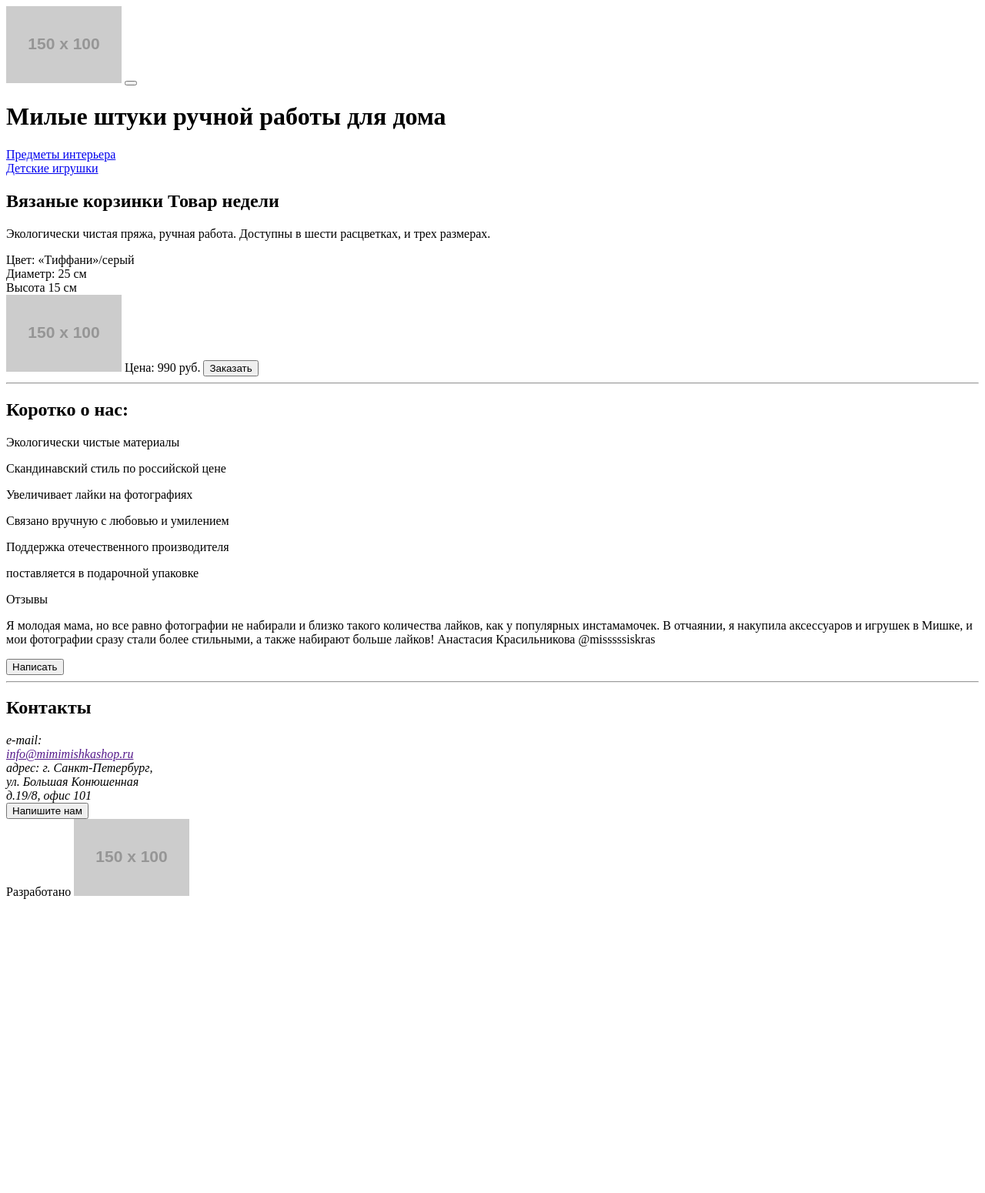
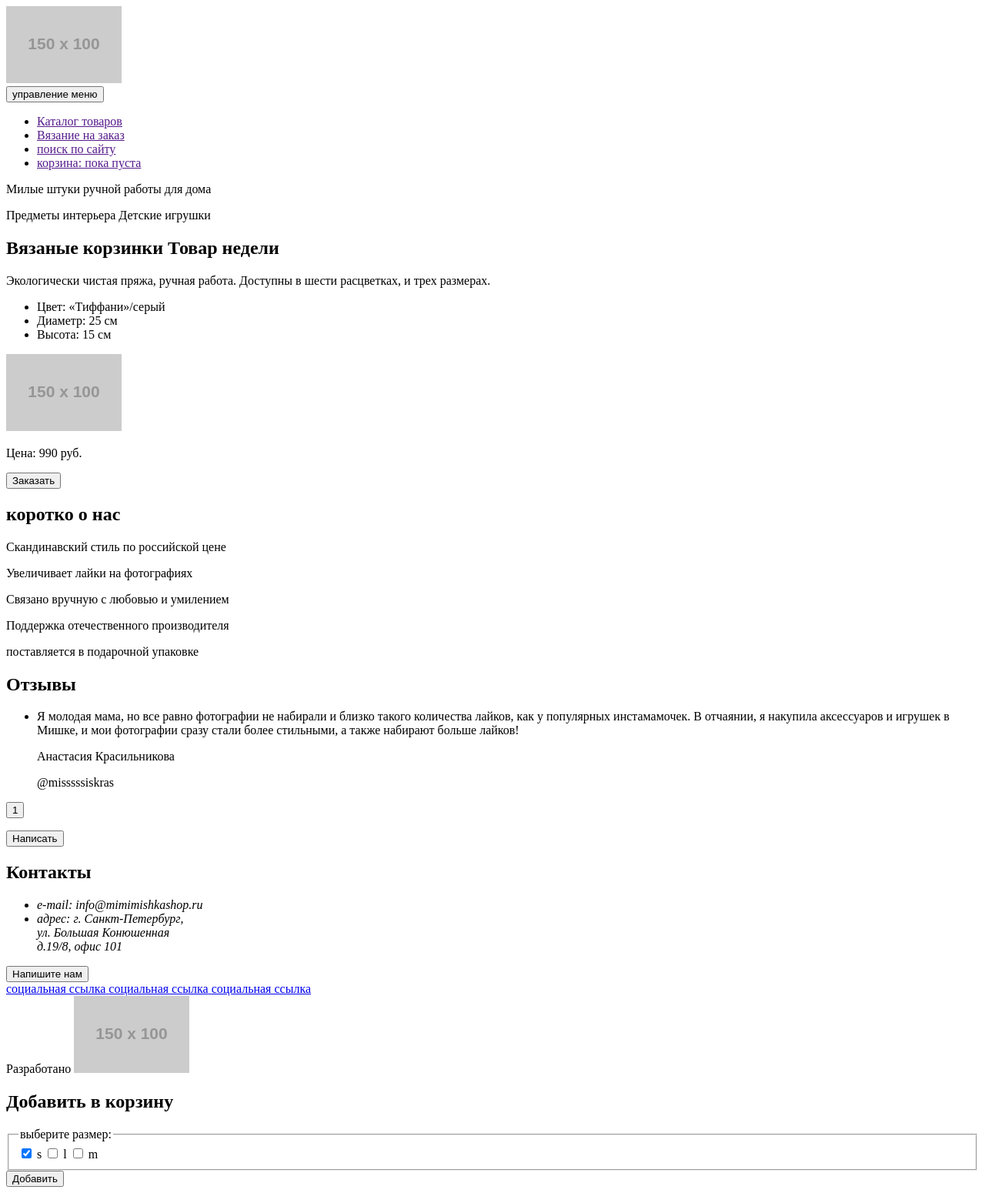
Before and after one commit to uzinok/198751-mishka, a website: page source/index.html in a window 1280 px wide. Shown: the whole page at 77% size. Before the commit the page ends 1176 px from the top, so only its background shows below. Drawn offline with Linux system fonts and the light colour scheme; placeholder pictures from the web are drawn by us.

Commit message:
html верстка предварительно готова

```diff
--- a/source/index.html
+++ b/source/index.html
@@ -3,92 +3,94 @@
 
 <head>
   <meta charset="utf-8">
-  <title>HTML Academy: Мишка</title>
+  <title>HTML Academy: index</title>
 </head>
 
 <body>
-
-  <!-- HEADER -->
-  <header class="header">
-
+  <header class="page-header">
     <div class="container">
-
-      <div class="header__top-menu top-menu">
-        <img src="http://placehold.it/150x100" alt="" class="top-menu__logo-img">
-        <button class="top-menu__button button-menu"></button>
+      <a href="#" class="page-header__logo-link">
+        <img src="http://placehold.it/150x100" alt="logo" class="page-header__logo-image">
+      </a>
+      <nav class="main-nav">
+        <button class="main-nav__toggle">
+          <span class="visually-hidden">управление меню</span>
+        </button>
+        <ul class="main-nav__list">
+          <li class="main-nav__item">
+            <a href="" class="main-nav__link">Каталог товаров</a>
+          </li>
+          <li class="main-nav__item">
+            <a href="" class="main-nav__link">Вязание на заказ</a>
+          </li>
+          <li class="main-nav__item">
+            <a href="" class="main-nav__link">
+              <!-- svg -->
+              поиск по сайту
+            </a>
+          </li>
+          <li class="main-nav__item"><a href="" class="main-nav__link">
+            <!-- svg -->
+            корзина: пока пуста
+          </a></li>
+          <ul />
+      </nav>
+      <p class="page-header__title page-header__title--promo">Милые штуки ручной работы для дома</p>
     </div>
 
-      <h1 class="header__title">Милые штуки ручной работы для дома</h1>
-
-    </div>
-
-    <div class="header__promo promo">
-
-      <div class="promo__action">
-
-        <a href="#" class="promo__action-link">
-          <span class="promo__action-text">Предметы интерьера</span>
-          <div class="promo__action-img">
-            <!-- SVG -->
-          </div>
+    <div class="page-header__promo-action promo-action">
+      <a class="promo-action__link">
+        <span class="promo-action__text">Предметы интерьера</span>
+        <span class="promo-action_img">
+          <!-- svg -->
+        </span>
       </a>
-
-        <a href="#" class="promo__action-link">
-          <span class="promo__action-text">Детские игрушки</span>
-          <div class="promo__action-img">
-            <!-- SVG -->
-          </div>
+      <a class="promo-action__link">
+        <span class="promo-action__text">Детские игрушки</span>
+        <span class="promo-action_img">
+          <!-- svg -->
+        </span>
       </a>
-
-      </div>
-
     </div>
   </header>
-  <!-- HEADER -->
-  <main>
 
+  <div class="page-main">
 
-    <!-- CATALOG -->
-    <div class="catalog">
+    <section class="catalog">
       <div class="container">
-
-        <div class="featured">
-          <h2 class="title">
+        <h2 class="catalog__block-title block-title">
           Вязаные корзинки
-            <span class="title__color title__color-green">Товар недели</span>
+          <span class="block-title__sub-title">Товар недели</span>
         </h2>
-          <p class="info">Экологически чистая пряжа, ручная работа. Доступны в шести расцветках, и трех размерах.</p>
-          <div class="description">
-            <span class="description__argument">Цвет:</span>
-            <span class="description__data">&laquo;Тиффани&raquo;/серый</span>
-          </div>
-          <div class="description">
-            <span class="description__argument">Диаметр:</span>
-            <span class="description__data">25 см</span>
-          </div>
-          <div class="description">
-            <span class="description__argument">Высота</span>
-            <span class="description__data">15 см</span>
-          </div>
-          <img src="http://placehold.it/150x100" alt="" class="featured__img">
-          <span class="price">Цена: 990 руб.</span>
+        <p class="catalog__text">
+          Экологически чистая пряжа, ручная работа. Доступны в шести расцветках, и трех размерах.
+        </p>
+        <ul class="catalog__description-list">
+          <li class="catalog__description-item">
+            <span class="catalog__description-argument">Цвет:</span>
+            <span class="catalog__description-data">&laquo;Тиффани&raquo;/серый</span>
+          </li>
+          <li class="catalog__description-item">
+            <span class="catalog__description-argument">Диаметр:</span>
+            <span class="catalog__description-data">25 см</span>
+          </li>
+          <li class="catalog__description-item">
+            <span class="catalog__description-argument">Высота:</span>
+            <span class="catalog__description-data">15 см</span>
+          </li>
+        </ul>
+        <img src="http://placehold.it/150x100" alt="" class="catalog__img-prod">
+        <p class="catalog__price">Цена: 990 руб.</p>
         <button class="button">Заказать</button>
       </div>
+    </section>
 
-      </div>
-    </div>
-    <!-- CATALOG -->
-    <hr class="wave" />
-    <!-- ABOUT -->
-    <div class="about">
+    <section class="about">
       <div class="container">
-        <h2 class="title">Коротко о нас:</h2>
-        <div class="about__item">
-          <div class="about__item_img">
-            <!-- svg -->
-          </div>
-          <p class="about__item_text">Экологически чистые материалы</p>
-        </div>
+        <h2 class="about__block-title block-title">
+          коротко о нас
+        </h2>
+
         <div class="about__item">
           <div class="about__item_img">
             <!-- svg -->
@@ -120,60 +122,70 @@
           <p class="about__item_text">поставляется в подарочной упаковке</p>
         </div>
       </div>
-    </div>
-    <!-- ABOUT -->
-    <!-- COMMENTS -->
-    <div class="comments">
+    </section>
+
+    <section class="reviews slider">
       <div class="container">
-        <div class="title">Отзывы</div>
-        <div class="comments-block slider">
-          <div class="comments__item slider__item">
-            <p class="info">Я молодая мама, но все равно фотографии не набирали и близко такого количества лайков, как у популярных инстамамочек. В отчаянии, я накупила аксессуаров и игрушек в Мишке, и мои фотографии сразу стали более стильными, а
-              также
-              набирают больше лайков!
-              <span class="info__name">Анастасия Красильникова</span>
-              <span class="info__inst">@misssssiskras</span>
+        <h2 class="reviews__block-title block-title">
+          Отзывы
+        </h2>
+        <div class="">
+          <ul class="reviews__list slider__list">
+            <li class="reviews__item slider__item">
+              <p class="reviews__text">
+                Я молодая мама, но все равно фотографии не набирали и близко такого количества лайков, как у популярных инстамамочек. В отчаянии, я накупила аксессуаров и игрушек в Мишке, и мои фотографии сразу стали более стильными, а также
+                набирают
+                больше лайков!
               </p>
-          </div>
-          <div class="slider-nav">
-            <div class="slider-nav__direction direction direction_up"></div>
-            <div class="slider-nav__direction direction direction_down"></div>
-          </div>
+              <p class="reviews__autor-name">Анастасия Красильникова</p>
+              <p class="reviews__autor-inst">@misssssiskras</p>
+            </li>
+
+          </ul>
+          <p class="reviews__toggles slider__toggles">
+            <button class="slider__toggle">1</button>
+          </p>
         </div>
         <button class="button">Написать</button>
       </div>
-    </div>
-    <!-- COMMENTS -->
-    <hr class="wave" />
-    <!-- CONTACT -->
-    <div class="contact">
+    </section>
+
+    <section class="contact">
       <div class="container">
-        <h2 class="contact__title">Контакты</h2>
-        <address class="description">
-          <div class="description__argument">e-mail:</div>
-          <div class="description__data"><a href="">info@mimimishkashop.ru</a></div>
-        </address>
-        <address class="description">
-          <span class="description__argument">адрес:</span>
-          <span class="description__data">г. Санкт-Петербург,<br />ул. Большая Конюшенная<br />д.19/8, офис 101</span>
+        <h2 class="contact__block-title block-title">Контакты</h2>
+        <address class="contact__address">
+          <ul class="contact__list">
+            <li class="contact__item">
+              <span class="contact__argument">e-mail:</span>
+              <span class="contact__data">info@mimimishkashop.ru</span>
+            </li>
+            <li class="contact__item">
+              <span class="contact__argument">адрес:</span>
+              <span class="contact__data">г. Санкт-Петербург,<br />ул. Большая Конюшенная<br />д.19/8, офис 101</span>
+            </li>
+          </ul>
         </address>
       </div>
-      <div class="yandex-map"></div>
+      <div class="contact__yandex-map"></div>
       <button class="button">Напишите нам</button>
+    </section>
+
   </div>
-    <!-- CONTACT -->
-  </main>
+
     <footer class="footer">
       <div class="container">
         <div class="footer-social social">
           <a href="#" class="social__link">
             <!-- svg -->
+            <span class="visually-hidden">социальная ссылка</span>
           </a>
           <a href="#" class="social__link">
             <!-- svg -->
+            <span class="visually-hidden">социальная ссылка</span>
           </a>
           <a href="#" class="social__link">
             <!-- svg -->
+            <span class="visually-hidden">социальная ссылка</span>
           </a>
         </div>
         <a class="footer-developer">
@@ -182,6 +194,28 @@
         </a>
       </div>
     </footer>
+
+    <!-- MODAL WINDOW -->
+    <div class="popup">
+      <div class="container">
+        <h2 class="popup__block-title block-title">Добавить в корзину</h2>
+        <form action="" class="popup__block-form-toggle">
+          <fieldset class="popup__fieldset">
+            <legend class="popup__sub-title">выберите размер:</legend>
+
+            <input type="checkbox" class="popup__checkbox" name="checkbox" checked>
+            <label class="popup__label-checkbox">s</label>
+            <input type="checkbox" class="popup__checkbox" name="checkbox">
+            <label class="popup__label-checkbox">l</label>
+            <input type="checkbox" class="popup__checkbox" name="checkbox">
+            <label class="popup__label-checkbox">m</label>
+          </fieldset>
+        </form>
+        <button class="popup__button button">Добавить</button>
+      </div>
+    </div>
+    <!-- MODAL WINDOW -->
+
 </body>
 
 </html>
```
Also changed, not shown: source/catalog.html (added, +150 -0 lines), source/form.html (added, +128 -0 lines). Lines whose indentation alone changed are shown as unchanged.
